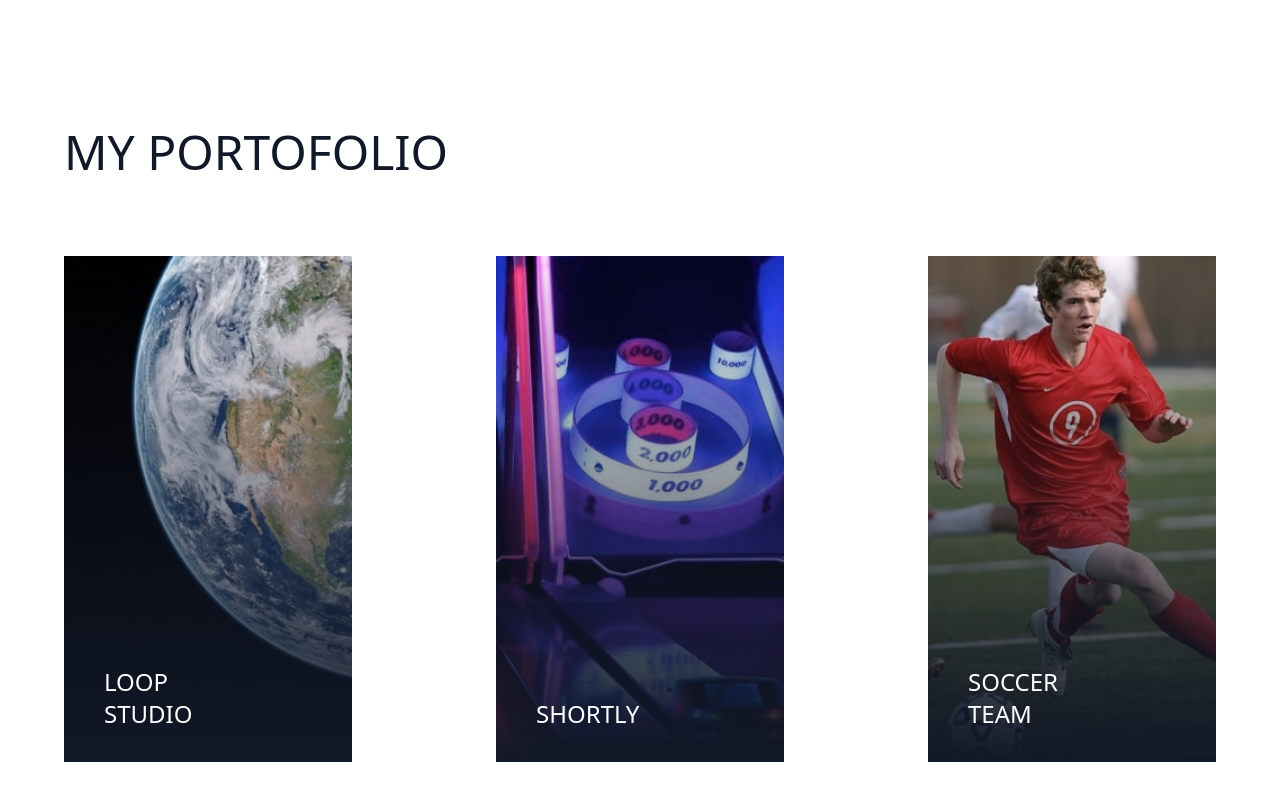
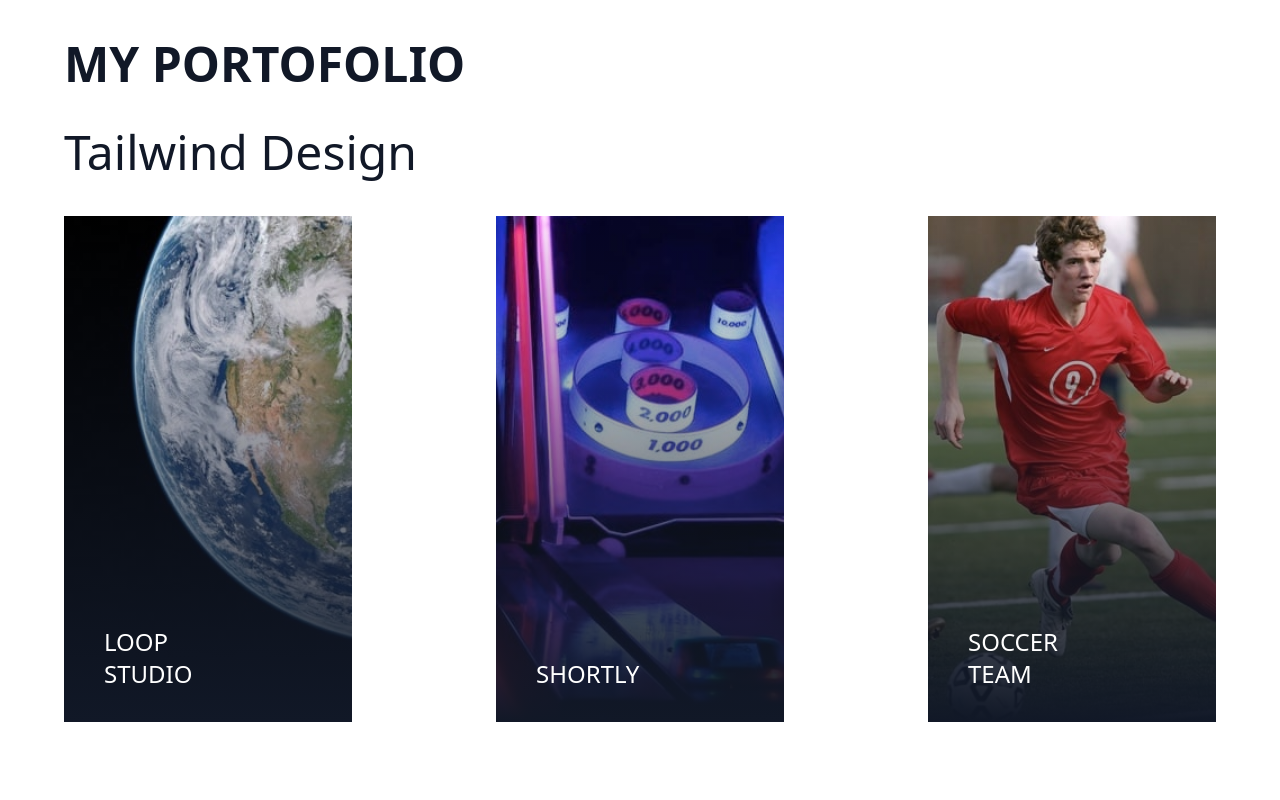
Before and after one commit to ellakarlina444/tailwind, a website built with webpack: page dist/index.html in a window 1280 px wide. Built offline with nearby package versions, Linux system fonts and the light colour scheme.

Commit message:
edit index.html

```diff
--- a/dist/index.html
+++ b/dist/index.html
@@ -13,10 +13,15 @@
   </head>
   <body>
     <section id="creations">
-        <div class="container max-w-6xl mx-auto my-32 px-6 text-gray-900 md:px-0">
+        <div class="container max-w-6xl mx-auto my-10 px-6 text-gray-900 md:px-0">
             <!-- creations header -->
-            <div class="flex justify-center mb-20 md:justify-between">
-                <h2 class="text-4xl text-center uppercase md:text-left md:text-5xl">MY PORTOFOLIO</h2>
+            <div class="flex justify-center mb-10 md:justify-between">
+                <h2 class="text-4xl text-center uppercase font-bold md:text-left md:text-5xl">MY PORTOFOLIO</h2>
+                <!-- <button class="hidden btn md:block">see all</button> -->
+                <!-- <a href="#foot">see all</a> -->
+            </div>
+            <div class="group flex justify-center mb-10 md:justify-between">
+                <h2 class="group-hover:border-b-4 groups:hover:border-blue-5 text-lg text-center capitalize md:text-left md:text-5xl">Tailwind design</h2>
                 <!-- <button class="hidden btn md:block">see all</button> -->
                 <!-- <a href="#foot">see all</a> -->
             </div>
```
